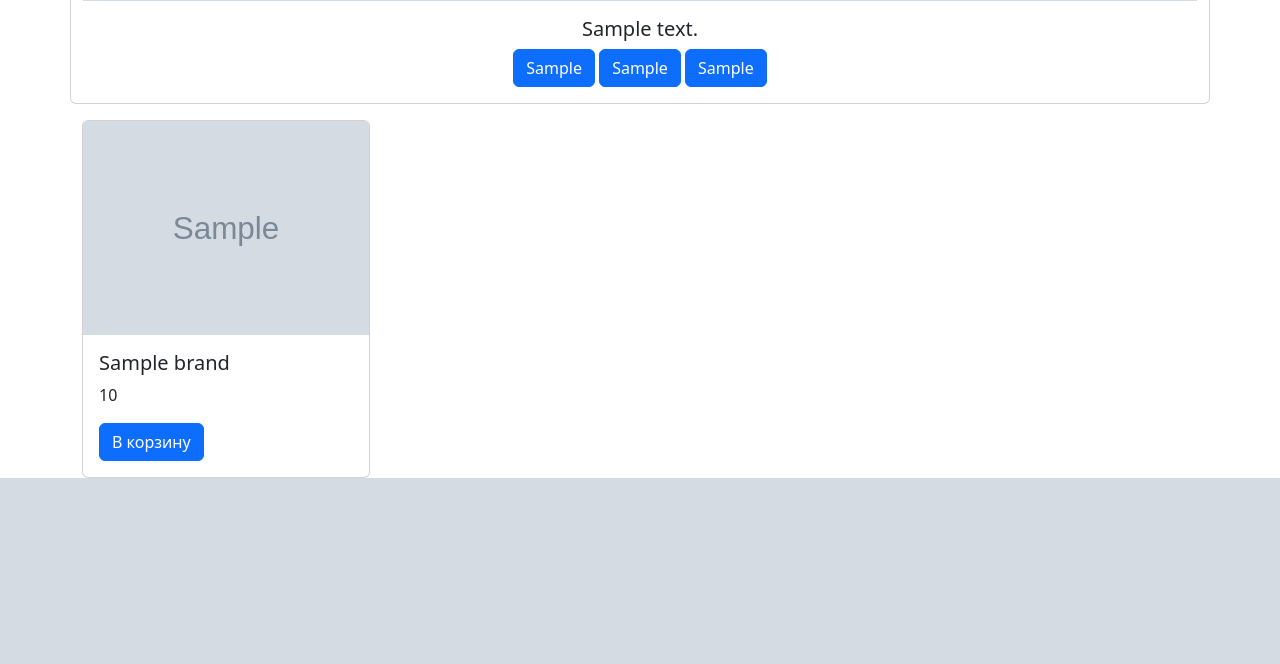
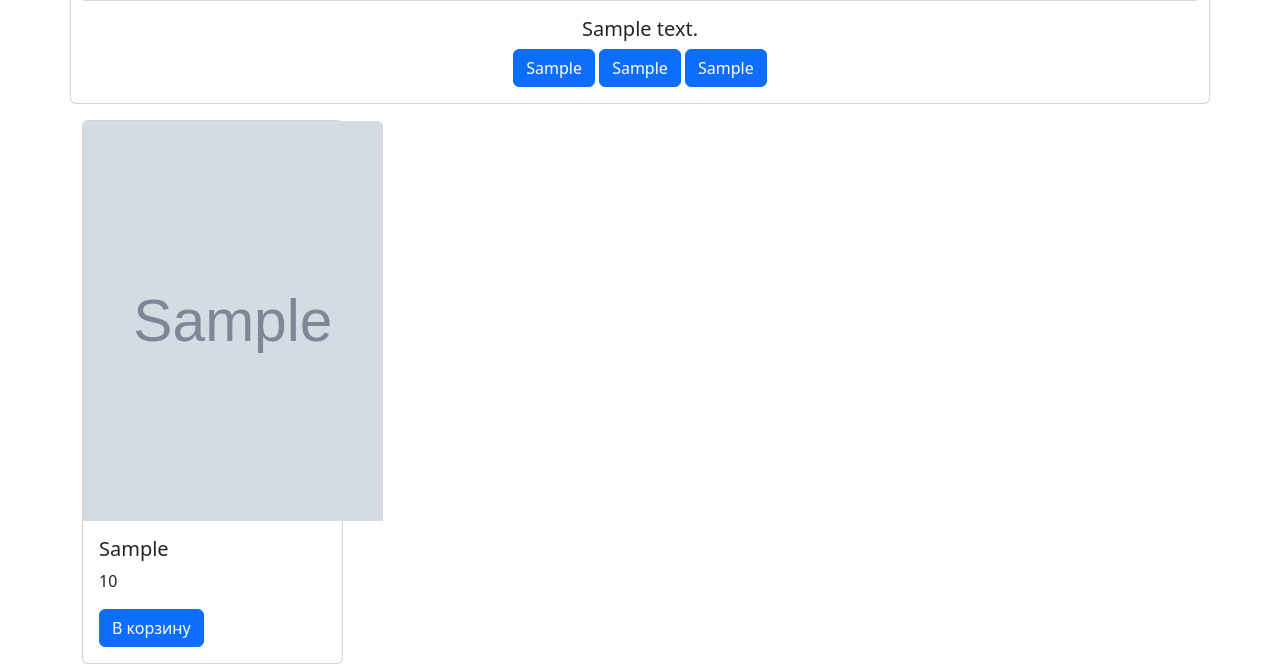
Before and after one commit to SafonovIA/Web_project, a Python web app: template source/templates/home_page.html in a window 1280 px wide. Shown: the part 893-1557 px from the top of the page. Before the commit the page ends 1371 px from the top, so only its background shows below. Run offline with Jinja, Linux system fonts and the light colour scheme; the template is opened without the code that fills it: most values are stand-ins (such as "Sample title", 1, 10 or a date in 2020); grey boxes marked "Sample" are stand-in pictures.

Commit message:
поправил

```diff
--- /dev/null
+++ b/source/static/styles.css
@@ -0,0 +1,5 @@
+.product-image {
+    width: 300px;
+    height: 400px;
+    object-fit: cover;
+}
--- a/source/templates/catalog.html
+++ b/source/templates/catalog.html
@@ -5,8 +5,8 @@
 </div>
 <div class="row">
   {% for product in products %}
-    {% include 'product_cart.html' %}
-  {% endfor %}
+        {% include 'product_card.html' %}
+    {% endfor %}
 </div>
 </div>
 {% endblock content %}
--- a/source/templates/product_card.html
+++ b/source/templates/product_card.html
@@ -1,9 +1,11 @@
+<link rel="stylesheet" href="/static/styles.css">
 <div class="col-3">
-    <div class="card" style="width: 18rem;">
-        <img src="{{ product.picture }}" class="card-img-top" alt="Изображение товара">
+    <div class="card">
+        <img src="{{ product.picture }}" class="card-img-top product-image" alt="Изображение товара">
         <div class="card-body">
-            <h5 class="card-title">{{ product.brand }}</h5>
-            <p class="card-text">{{ product.price }}</p>
+            <h5 class="card-title">{{ product.type_item }}</h5>
+            <!-- думаю бд цены надо поменять на int, чтобы не округлять -->
+            <p class="card-text">{{ product.price|int }}</p>
             <a href="#" class="btn btn-primary">В корзину</a>
         </div>
     </div>
```
Also changed, not shown: source/main.py (+29 -14 lines).
